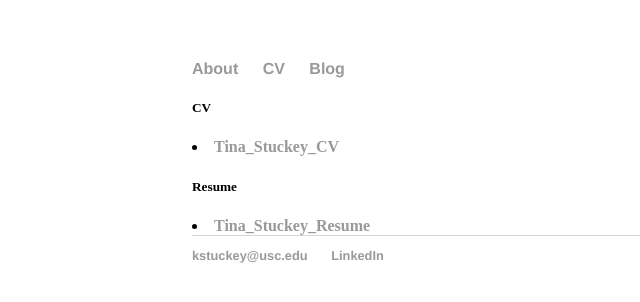
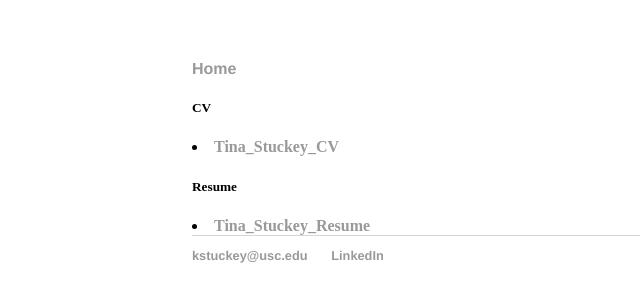
Before and after one commit to kstuckey0/kstuckey0.github.io, a Jekyll site: the page cv/index.html, which Jekyll copies as it is, in a window 1280 px wide. Shown: the top 302 px of the page, without its empty margins (0-640 px from the left). Built offline with Jekyll 4.4.1, drawn with Linux system fonts in a browser that asks for light colours.

Commit message:
Update index.html

```diff
--- a/cv/index.html
+++ b/cv/index.html
@@ -8,9 +8,7 @@
 	<body>
 		<nav>
     		<ul>
-	        	<li><a href="/about">About</a></li>
-        		<li><a href="/cv">CV</a></li>
-        		<li><a href="/blog">Blog</a></li>
+	        	<li><a href="/about">Home</a></li>
     		</ul>
 		</nav>
 		<div class="container">
```
